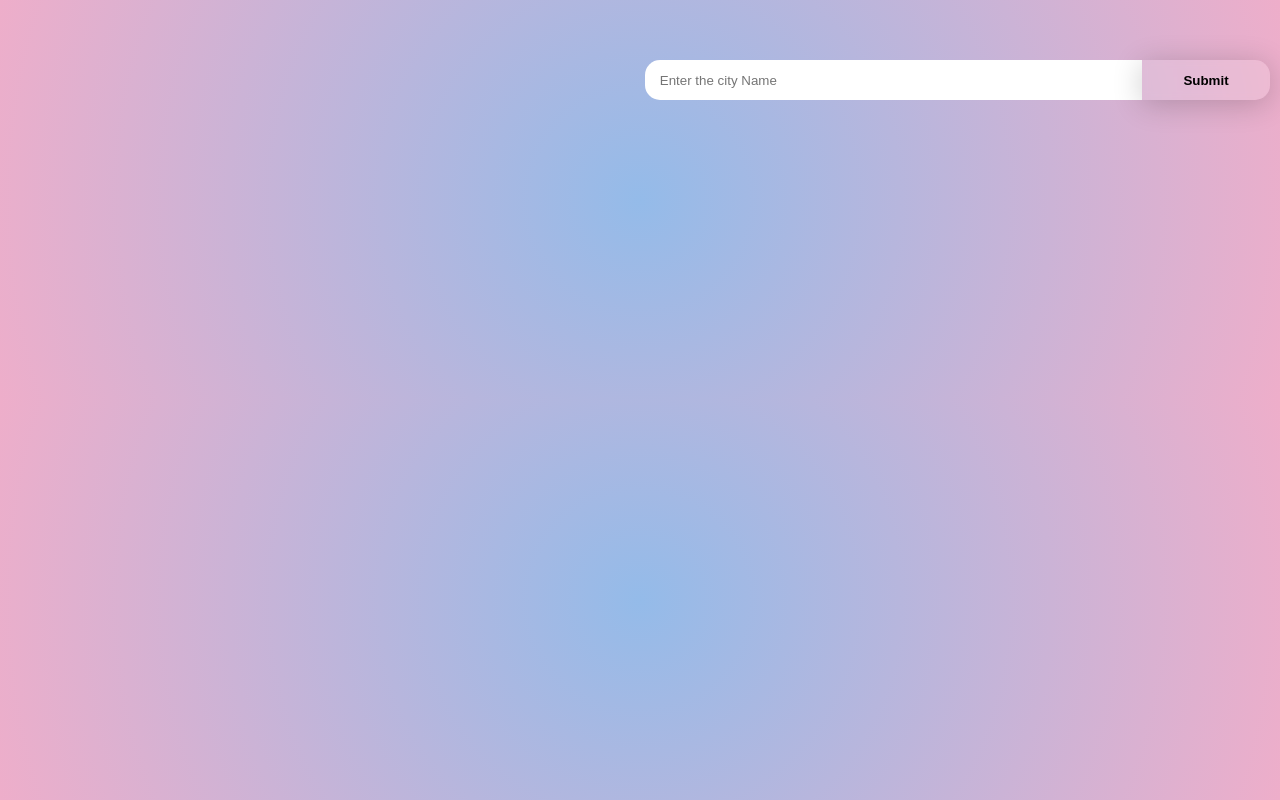
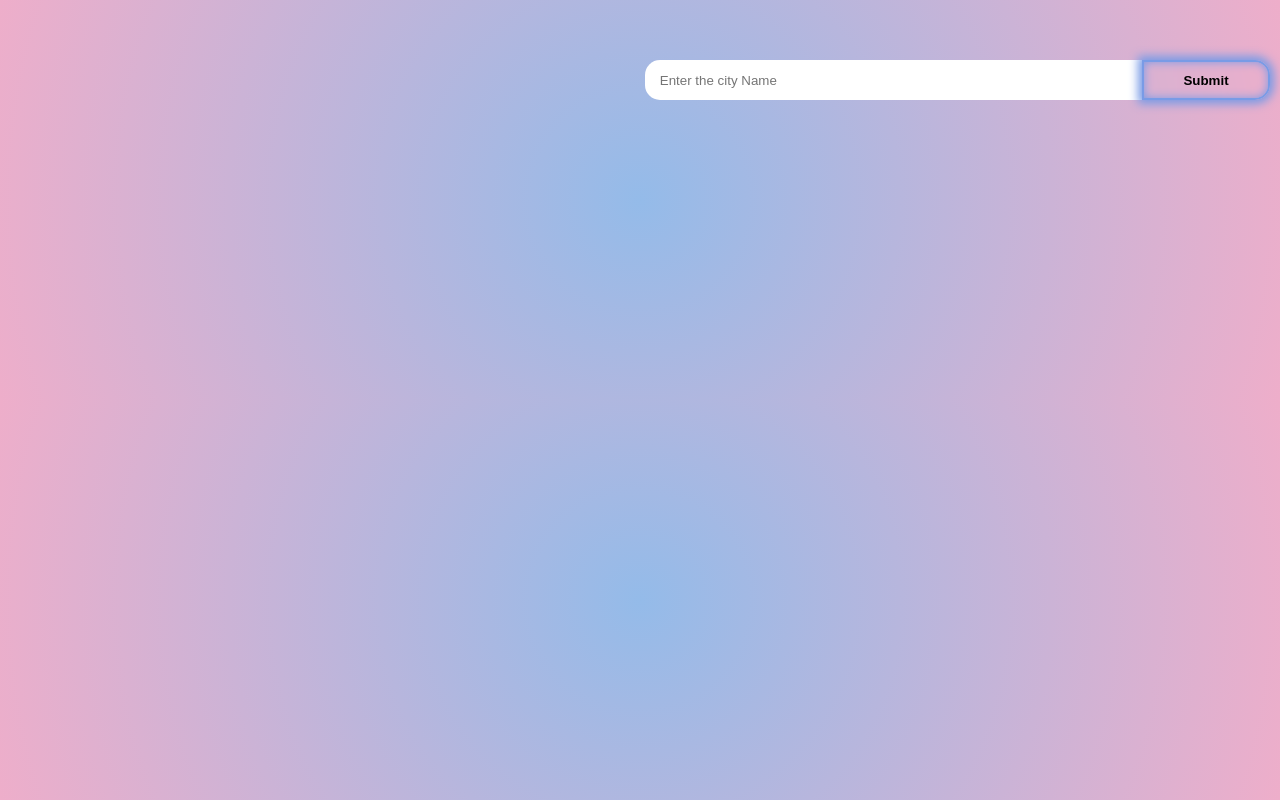
Before and after one commit to iprime2/weather, a React (Create React App) app: page / in a window 1280 px wide. In both pictures the pointer is over the button "Submit". Built offline with nearby package versions, Linux system fonts and the light colour scheme; no server answers.

Commit message:
first commit

```diff
--- a/src/App.css
+++ b/src/App.css
@@ -35,10 +35,17 @@
   border: 1px solid rgba(255, 255, 255, 0.3);
   border: none;
   font-weight: bold;
+  transition: .5s ease;
 }
 
 .search-btn:hover{
   cursor: pointer;
+  background: transparent;
+  border: 2px solid #799be6;
+  box-shadow: 0 0 10px 0 #799be6 inset,
+              0 0 10px 4px #799be6;
+  border-top-right-radius: 15px;
+  border-bottom-right-radius: 15px;
 }
 
 .search-btn:focus{
--- a/src/components/search/search.css
+++ b/src/components/search/search.css
@@ -30,10 +30,17 @@
     border: 1px solid rgba(255, 255, 255, 0.3);
     border: none;
     font-weight: bold;
+    transition: .5s ease;
 }
 
 .search-btn:hover{
     cursor: pointer;
+    background: transparent;
+    border: 2px solid #799be6;
+    box-shadow: 0 0 10px 0 #799be6 inset,
+                0 0 10px 4px #799be6;
+    border-top-right-radius: 15px;
+    border-bottom-right-radius: 15px;
 }
 
 @media only screen and (max-width: 768px){}
--- a/src/components/search/search.js
+++ b/src/components/search/search.js
@@ -1,4 +1,5 @@
 import React from 'react';
+import './search.css';
 
 
 function search({city, selectCity, tempCity, submit}) {
--- a/src/index.css
+++ b/src/index.css
@@ -1,9 +1,7 @@
 body {
   margin: 0;
   padding: 10px;
-  font-family: -apple-system, BlinkMacSystemFont, 'Segoe UI', 'Roboto', 'Oxygen',
-    'Ubuntu', 'Cantarell', 'Fira Sans', 'Droid Sans', 'Helvetica Neue',
-    sans-serif;
+  font-family:'Gill Sans', 'Gill Sans MT', Calibri, 'Trebuchet MS', sans-serif;
   -webkit-font-smoothing: antialiased;
   -moz-osx-font-smoothing: grayscale;
   background: radial-gradient(circle, rgba(148,187,233,1) 0%, rgba(238,174,202,1) 100%);
```
